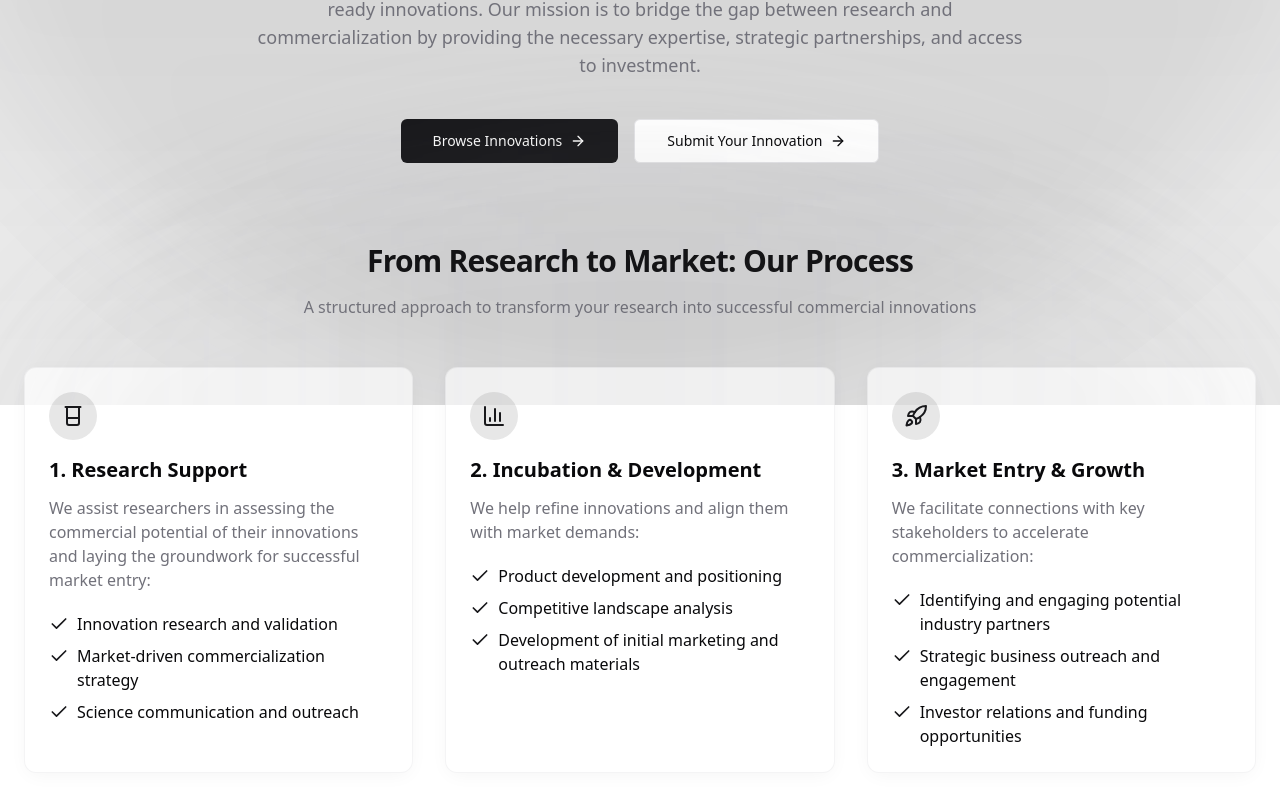
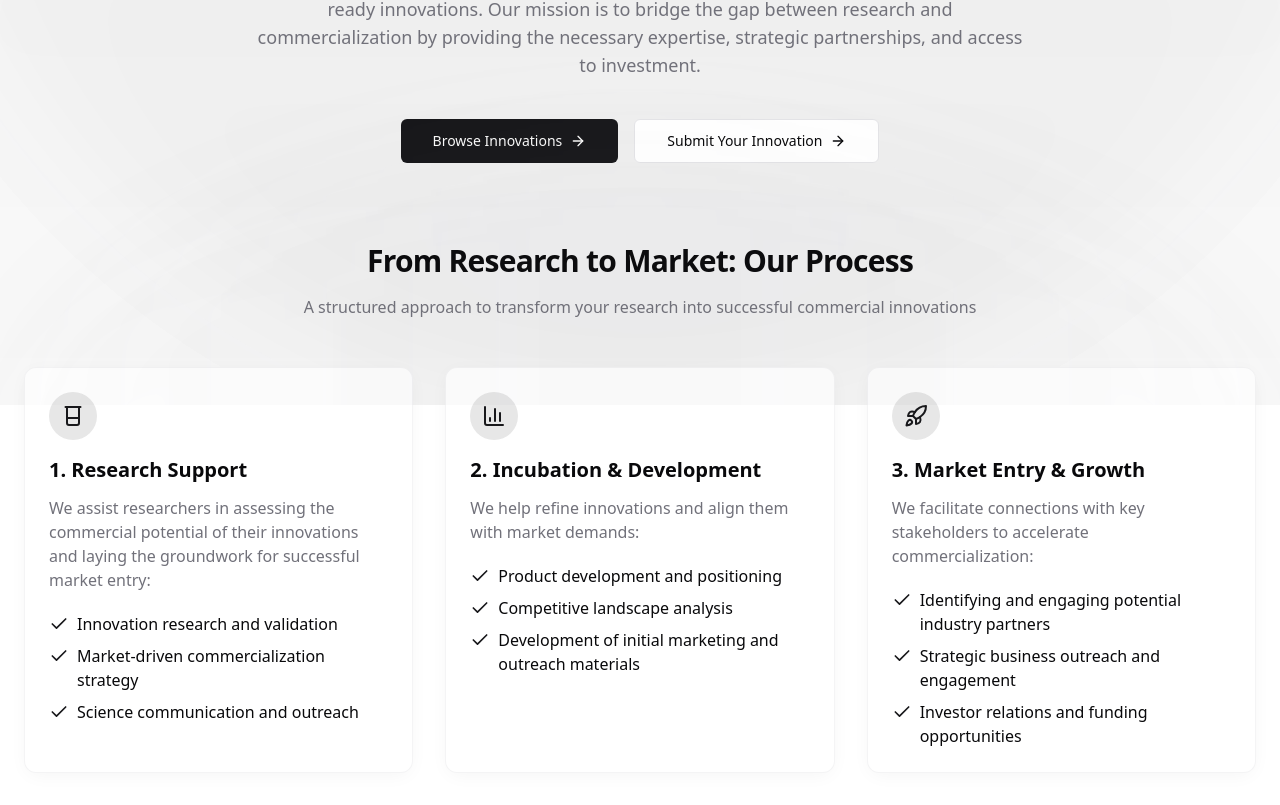
Before and after one commit to gz92/innovation-highlight-hub, a React (Vite) app: page / in a window 1280 px wide. Shown: the part 395-1200 px from the top of the page. Built offline with nearby package versions, Linux system fonts and the light colour scheme.

Commit message:
Make light theme background lighter
The background color of the light theme was adjusted to be lighter.

```diff
--- a/src/components/GradientWave.tsx
+++ b/src/components/GradientWave.tsx
@@ -15,7 +15,7 @@ const GradientWave = ({ scrollY }: GradientWaveProps) => {
     // Subtle movement based on scroll position
     const handleScroll = () => {
       if (!wave) return;
-      const scrollOffset = scrollY * 0.03;
+      const scrollOffset = scrollY * 0.02;
       wave.style.transform = `translateY(${scrollOffset}px)`;
     };
 
@@ -33,18 +33,18 @@ const GradientWave = ({ scrollY }: GradientWaveProps) => {
       aria-hidden="true"
     >
       {/* Primary gradient wave */}
-      <div className="absolute -bottom-[40%] left-0 w-full h-[70%] opacity-40 animate-slow-pulse">
-        <div className="absolute inset-0 bg-gradient-to-r from-primary/10 via-secondary/15 to-primary/10 rounded-[100%] blur-3xl transform-gpu"></div>
+      <div className="absolute -bottom-[40%] left-0 w-full h-[70%] opacity-30 animate-slow-pulse">
+        <div className="absolute inset-0 bg-gradient-to-r from-primary/5 via-secondary/10 to-primary/5 rounded-[100%] blur-3xl transform-gpu"></div>
       </div>
 
       {/* Secondary gradient wave - offset and different colors */}
-      <div className="absolute -bottom-[50%] left-0 w-full h-[80%] opacity-30 animate-slow-pulse-reverse">
-        <div className="absolute inset-0 bg-gradient-to-r from-secondary/10 via-primary/15 to-secondary/10 rounded-[100%] blur-3xl transform-gpu"></div>
+      <div className="absolute -bottom-[50%] left-0 w-full h-[80%] opacity-20 animate-slow-pulse-reverse">
+        <div className="absolute inset-0 bg-gradient-to-r from-secondary/5 via-primary/10 to-secondary/5 rounded-[100%] blur-3xl transform-gpu"></div>
       </div>
 
       {/* Tertiary gradient wave - smaller and faster */}
-      <div className="absolute -bottom-[30%] left-0 w-full h-[60%] opacity-20 animate-slow-pulse-delay">
-        <div className="absolute inset-0 bg-gradient-to-r from-accent/10 via-primary/10 to-accent/10 rounded-[100%] blur-3xl transform-gpu"></div>
+      <div className="absolute -bottom-[30%] left-0 w-full h-[60%] opacity-15 animate-slow-pulse-delay">
+        <div className="absolute inset-0 bg-gradient-to-r from-accent/5 via-primary/5 to-accent/5 rounded-[100%] blur-3xl transform-gpu"></div>
       </div>
     </div>
   );
--- a/src/components/ParallaxBackground.tsx
+++ b/src/components/ParallaxBackground.tsx
@@ -26,13 +26,13 @@ const ParallaxBackground = ({ children }: ParallaxBackgroundProps) => {
         aria-hidden="true"
       >
         <div
-          className="absolute top-0 left-1/2 -translate-x-1/2 w-[150%] aspect-square bg-gradient-to-b from-primary/20 to-transparent rounded-full blur-3xl opacity-70"
+          className="absolute top-0 left-1/2 -translate-x-1/2 w-[150%] aspect-square bg-gradient-to-b from-primary/10 to-transparent rounded-full blur-3xl opacity-50 dark:opacity-70"
           style={{ transform: `translate(-50%, ${scrollY * 0.1}px)` }}
         />
 
         {/* Additional background element with opposite parallax direction */}
         <div
-          className="absolute bottom-0 left-1/2 -translate-x-1/2 w-[120%] aspect-square bg-gradient-to-t from-primary/15 to-transparent rounded-full blur-3xl opacity-60"
+          className="absolute bottom-0 left-1/2 -translate-x-1/2 w-[120%] aspect-square bg-gradient-to-t from-primary/10 to-transparent rounded-full blur-3xl opacity-40 dark:opacity-60"
           style={{ transform: `translate(-50%, ${scrollY * -0.05}px)` }}
         />
       </div>
--- a/src/index.css
+++ b/src/index.css
@@ -82,7 +82,7 @@
   }
 
   .grid-background::before {
-    @apply content-[''] absolute inset-0 bg-[linear-gradient(rgba(255,255,255,0.1)_1px,transparent_1px),linear-gradient(90deg,rgba(255,255,255,0.1)_1px,transparent_1px)] bg-[size:40px_40px] -z-10 opacity-50;
+    @apply content-[''] absolute inset-0 bg-[linear-gradient(rgba(0,0,0,0.05)_1px,transparent_1px),linear-gradient(90deg,rgba(0,0,0,0.05)_1px,transparent_1px)] bg-[size:40px_40px] -z-10 opacity-50;
   }
 
   .dark .grid-background::before {
```
